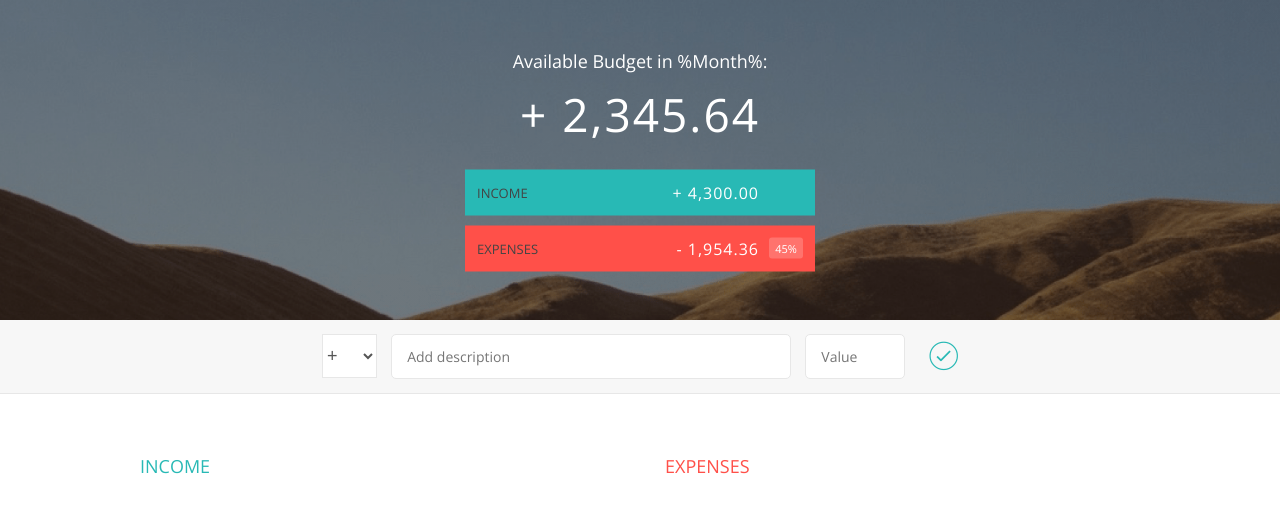
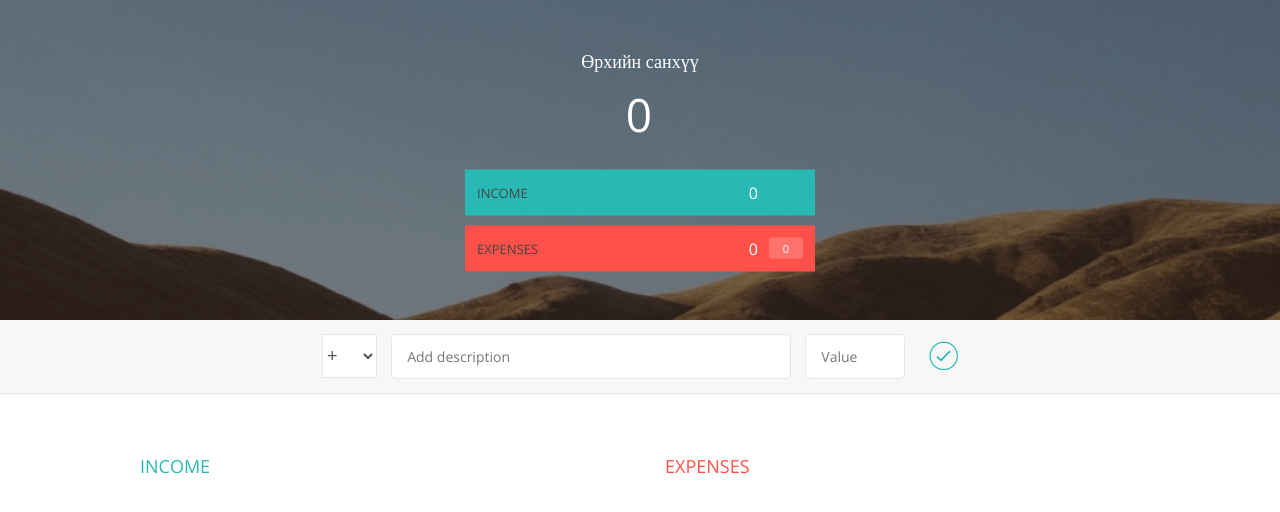
Before and after one commit to TumurchudurTuTu/finance, a plain HTML site: page index.html in a window 1280 px wide. Drawn offline with nearby package versions, Linux system fonts and the light colour scheme.

Commit message:
Screen clean

```diff
--- a/app.js
+++ b/app.js
@@ -7,6 +7,10 @@ var uiController = (function () {
     addBtn: ".add__btn",
     incomeList: ".income__list",
     expenseList: ".expenses__list",
+    tusuvLabel: ".budget__value",
+    incomeLabel: ".budget__income--value",
+    expeseLabel: ".budget__expenses--value",
+    percentageLabel: ".budget__expenses--percentage",
   };
 
   return {
@@ -33,6 +37,20 @@ var uiController = (function () {
     //   fieldsArr[i].value = "";
     // }
    },
+   tusviigUzuuleh: function(tusuv){
+   document.querySelector(DOMstrings.tusuvLabel).textContent = tusuv.tusuv;
+   document.querySelector(DOMstrings.incomeLabel).textContent = tusuv.totalInc;
+   document.querySelector(DOMstrings.expeseLabel).textContent = tusuv.totalExp;
+   if(tusuv.huvi !== 0){
+   document.querySelector(DOMstrings.percentageLabel).textContent = tusuv.huvi + "%";
+   }
+   else {
+    document.querySelector(DOMstrings.percentageLabel).textContent = tusuv.huvi;
+   }
+
+   },
+
+
     addListItem: function (item, type){
     // Orlogo zarlagiin elementiig aguulsan html-iig beltgene
      var html, list;
@@ -155,6 +173,7 @@ var appController = (function (uiController, financeController) {
     // 5. Uldegdel.
     var tusuv = financeController.tusviigAvah();
     // 6. Tusuviin tootsoog delgetsend gargana.
+    uiController.tusviigUzuuleh(tusuv);
     console.log(tusuv);
     }
   };
@@ -175,6 +194,12 @@ var appController = (function (uiController, financeController) {
   return {
     init: function () {
       console.log("Event listener connected...");
+      uiController.tusviigUzuuleh({
+        tusuv: 0,
+        huvi: 0,
+        totalInc: 0,
+        totalExp: 0,
+      })
       setupEventListeners();
     },
   };
--- a/index.html
+++ b/index.html
@@ -12,7 +12,7 @@
         <div class="top">
             <div class="budget">
                 <div class="budget__title">
-                    Available Budget in <span class="budget__title--month">%Month%</span>:
+                    Өрхийн санхүү <span class="budget__title--month"></span>
                 </div>
 
                 <div class="budget__value">+ 2,345.64</div>
```
